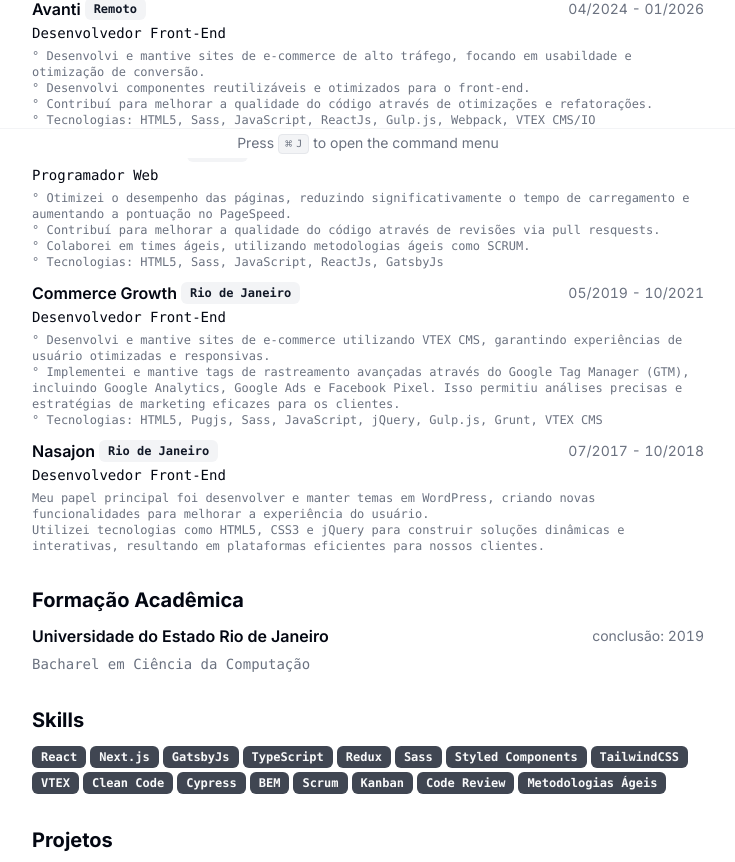
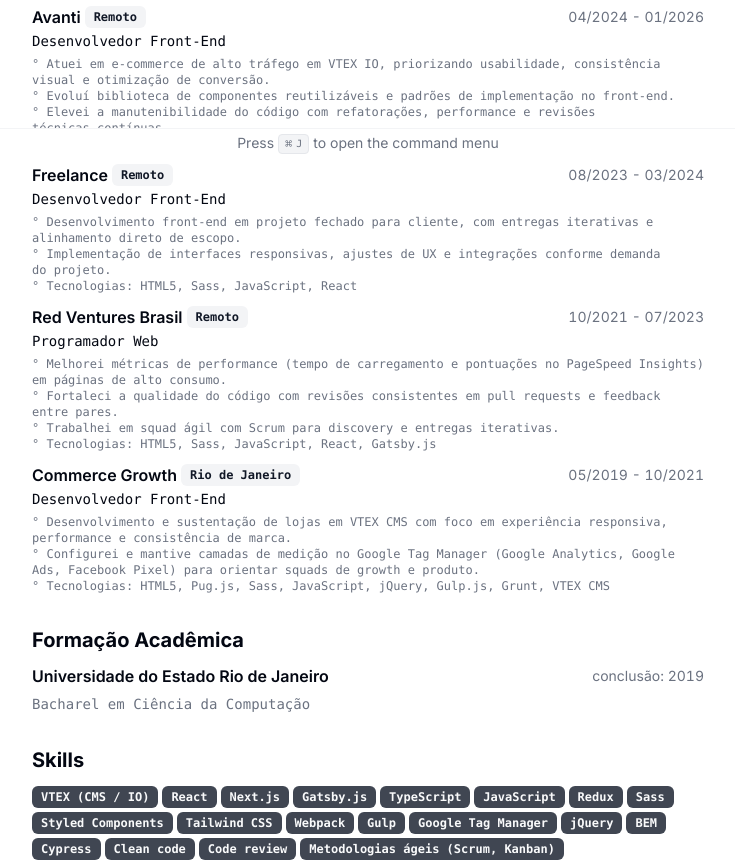
Before and after one commit to jadsonsantos/cv, a Next.js app: page / in a window 1280 px wide. Shown: the part 642-1504 px from the top of the page, without its empty margins (272-1007 px from the left). Built offline with nearby package versions, Linux system fonts and the light colour scheme.

Commit message:
refactor: enhance resume data and improve social links rendering

```diff
--- a/src/app/page.tsx
+++ b/src/app/page.tsx
@@ -74,13 +74,13 @@
               ))}
             </div>
             <div className="hidden flex-col gap-x-1 font-mono text-sm text-muted-foreground print:flex">
-              {RESUME_DATA.contact.social[1].url ? (
-                <a href={RESUME_DATA.contact.social[1].url}>
-                  <span className="underline">
-                    {RESUME_DATA.contact.social[1].url}
-                  </span>
-                </a>
-              ) : null}
+              {RESUME_DATA.contact.social.map((social) =>
+                social.url ? (
+                  <a key={social.name} href={social.url}>
+                    <span className="underline">{social.url}</span>
+                  </a>
+                ) : null,
+              )}
               {RESUME_DATA.contact.email ? (
                 <a href={`mailto:${RESUME_DATA.contact.email}`}>
                   <span className="underline">{RESUME_DATA.contact.email}</span>
--- a/src/data/resume-data.tsx
+++ b/src/data/resume-data.tsx
@@ -2,7 +2,6 @@
 import {
   ClevertechLogo,
   ConsultlyLogo,
-  JojoMobileLogo,
   Minimal,
   ParabolLogo,
 } from "@/images/logos";
@@ -12,9 +11,8 @@
   initials: "JS",
   location: "Rio de Janeiro, RJ",
   locationLink: "https://www.google.com/maps/place/Rio+de+Janeiro,+RJ",
-  about: "Desenvolvedor Front-End",
-  summary: `
-    Desenvolvedor Front-End com 5 anos de experiência em projetos web e e-commerce para empresas de grande porte. Tenho histórico de entrega de interfaces responsivas e acessíveis, com foco em usabilidade, performance e otimização de conversão. Trabalho em equipes multidisciplinares, aplicando boas práticas de código e metodologias ágeis para construir soluções digitais escaláveis e de alta qualidade.`,
+  about: "Desenvolvedor Front-End · Produtos digitais & e-commerce",
+  summary: `Desenvolvedor Front-End com trajetória em produtos digitais e e-commerce de grande porte. Mais de 6 anos entregando interfaces responsivas e acessíveis, com foco em performance web, usabilidade e conversão, em contextos que vão de portais corporativos a lojas de alto tráfego. Colaboro em times multidisciplinares com code review, boas práticas e rituais ágeis. Busco atuar em equipes front-end com stack atual, autonomia técnica e impacto claro em produto e experiência do usuário.`,
   avatarUrl: "https://avatars.githubusercontent.com/u/8013223?v=4",
   personalWebsiteUrl: "https://jadsonsantos.dev.br/",
   contact: {
@@ -55,10 +53,9 @@
       logo: Minimal,
       start: "01/2026",
       end: "atualmente",
-      description: `° Integração com APIs REST e manipulação de dados no client-side.<br/>
-        ° Utilização da plataforma LumisXP para construção de soluções integradas e de alta performance.<br/>
-        ° Desenvolvimento, adaptação e manutenção de templates e componentes front-end para páginas e seções do portal.<br/>
-        ° Participação em reuniões com stakeholders para alinhamento, priorização e validação de entregas.<br/>
+      description: `° Desenvolvimento e manutenção de templates e componentes de interface para portal corporativo na plataforma LumisXP.<br/>
+        ° Integração com APIs REST e consumo de dados no front-end para páginas e seções do portal.<br/>
+        ° Participação em rituais com stakeholders para priorização, alinhamento e validação de entregas.<br/>
         ° Tecnologias: HTML5, CSS3, JavaScript, jQuery, LumisXP CMS`,
     },
     {
@@ -69,10 +66,22 @@
       logo: ClevertechLogo,
       start: "04/2024",
       end: "01/2026",
-      description: `° Desenvolvi e mantive sites de e-commerce de alto tráfego, focando em usabildade e otimização de conversão.<br/>
-      ° Desenvolvi componentes reutilizáveis e otimizados para o front-end.<br/>
-      ° Contribuí para melhorar a qualidade do código através de otimizações e refatorações.<br/>
-      ° Tecnologias: HTML5, Sass, JavaScript, ReactJs, Gulp.js, Webpack, VTEX CMS/IO`,
+      description: `° Atuei em e-commerce de alto tráfego em VTEX IO, priorizando usabilidade, consistência visual e otimização de conversão.<br/>
+      ° Evoluí biblioteca de componentes reutilizáveis e padrões de implementação no front-end.<br/>
+      ° Elevei a manutenibilidade do código com refatorações, performance e revisões técnicas contínuas.<br/>
+      ° Tecnologias: HTML5, Sass, JavaScript, React, Gulp.js, Webpack, VTEX CMS / IO`,
+    },
+    {
+      company: "Freelance",
+      link: "https://jadsonsantos.dev.br/",
+      badges: ["Remoto"],
+      title: "Desenvolvedor Front-End",
+      logo: Minimal,
+      start: "08/2023",
+      end: "03/2024",
+      description: `° Desenvolvimento front-end em projeto fechado para cliente, com entregas iterativas e alinhamento direto de escopo.<br/>
+      ° Implementação de interfaces responsivas, ajustes de UX e integrações conforme demanda do projeto.<br/>
+      ° Tecnologias: HTML5, Sass, JavaScript, React`,
     },
     {
       company: "Red Ventures Brasil",
@@ -83,10 +92,10 @@
       start: "10/2021",
       end: "07/2023",
       description: `
-        ° Otimizei o desempenho das páginas, reduzindo significativamente o tempo de carregamento e aumentando a pontuação no PageSpeed.<br/>
-        ° Contribuí para melhorar a qualidade do código através de revisões via pull resquests.<br/>
-        ° Colaborei em times ágeis, utilizando metodologias ágeis como SCRUM.<br/>
-        ° Tecnologias: HTML5, Sass, JavaScript, ReactJs, GatsbyJs
+        ° Melhorei métricas de performance (tempo de carregamento e pontuações no PageSpeed Insights) em páginas de alto consumo.<br/>
+        ° Fortaleci a qualidade do código com revisões consistentes em pull requests e feedback entre pares.<br/>
+        ° Trabalhei em squad ágil com Scrum para discovery e entregas iterativas.<br/>
+        ° Tecnologias: HTML5, Sass, JavaScript, React, Gatsby.js
         `,
     },
     {
@@ -97,21 +106,9 @@
       logo: ClevertechLogo,
       start: "05/2019",
       end: "10/2021",
-      description: `° Desenvolvi e mantive sites de e-commerce utilizando VTEX CMS, garantindo experiências de usuário otimizadas e responsivas.<br/>
-      ° Implementei e mantive tags de rastreamento avançadas através do Google Tag Manager (GTM), incluindo Google Analytics, Google Ads e Facebook Pixel. Isso permitiu análises precisas e estratégias de marketing eficazes para os clientes.
-      <br/>
-      ° Tecnologias: HTML5, Pugjs, Sass, JavaScript, jQuery, Gulp.js, Grunt, VTEX CMS`,
-    },
-    {
-      company: "Nasajon",
-      link: "https://nasajon.com.br/",
-      badges: ["Rio de Janeiro"],
-      title: "Desenvolvedor Front-End",
-      logo: JojoMobileLogo,
-      start: "07/2017",
-      end: "10/2018",
-      description: `Meu papel principal foi desenvolver e manter temas em WordPress, criando novas funcionalidades para melhorar a experiência do usuário.<br/> Utilizei tecnologias como HTML5, CSS3 e jQuery para construir soluções dinâmicas e interativas, resultando em plataformas eficientes para nossos clientes.<br/>
-      `,
+      description: `° Desenvolvimento e sustentação de lojas em VTEX CMS com foco em experiência responsiva, performance e consistência de marca.<br/>
+      ° Configurei e mantive camadas de medição no Google Tag Manager (Google Analytics, Google Ads, Facebook Pixel) para orientar squads de growth e produto.<br/>
+      ° Tecnologias: HTML5, Pug.js, Sass, JavaScript, jQuery, Gulp.js, Grunt, VTEX CMS`,
     },
     // {
     //   company: "Nokia Siemens Networks",
@@ -125,22 +122,25 @@
     // },
   ],
   skills: [
+    "VTEX (CMS / IO)",
     "React",
     "Next.js",
-    "GatsbyJs",
+    "Gatsby.js",
     "TypeScript",
+    "JavaScript",
     "Redux",
     "Sass",
     "Styled Components",
-    "TailwindCSS",
-    "VTEX",
-    "Clean Code",
+    "Tailwind CSS",
+    "Webpack",
+    "Gulp",
+    "Google Tag Manager",
+    "jQuery",
+    "BEM",
     "Cypress",
-    "BEM",
-    "Scrum",
-    "Kanban",
-    "Code Review",
-    "Metodologias Ágeis",
+    "Clean code",
+    "Code review",
+    "Metodologias ágeis (Scrum, Kanban)",
   ],
   projects: [
     {
```
